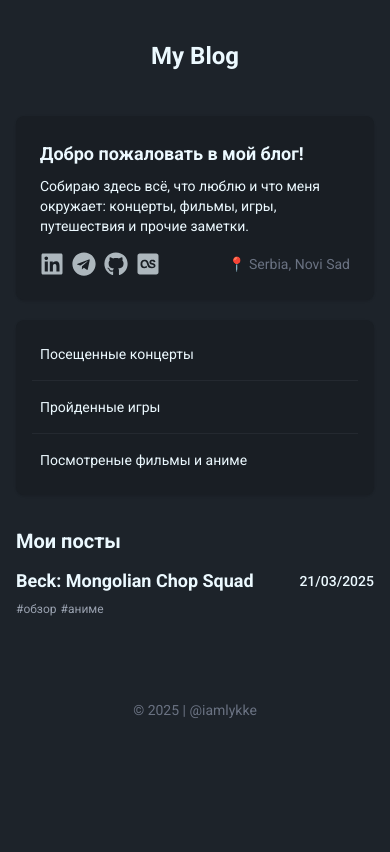
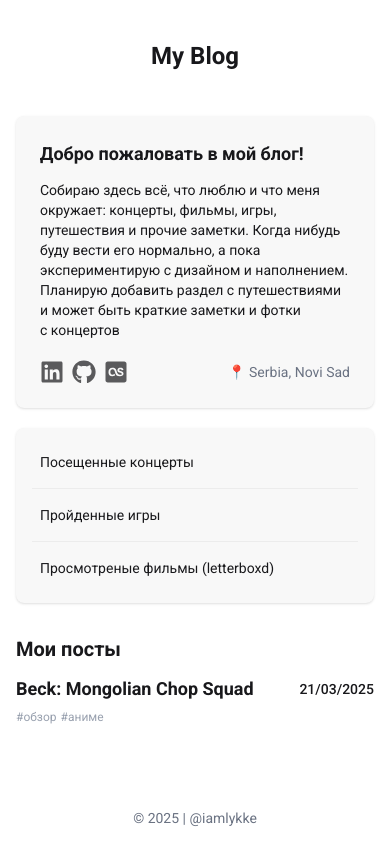
Before and after one commit to iamlykke/my-blog, a Next.js app: page / in a window 390 px wide. Built offline with nearby package versions, Linux system fonts and the light colour scheme; no server answers.

Commit message:
theme and layout updates

```diff
--- a/app/games/page.tsx
+++ b/app/games/page.tsx
@@ -1,9 +1,5 @@
 import Games from "@/content/games/games.mdx";
 
-export default function ConcertsPage() {
-  return (
-    <div>
-      <Games />
-    </div>
-  );
+export default function GamesPage() {
+  return <Games />;
 }
--- a/app/globals.css
+++ b/app/globals.css
@@ -2,37 +2,37 @@
 @plugin "daisyui";
 
 @plugin "daisyui" {
-  themes: dark --default;
+  themes: light --default;
 }
 
 @plugin "daisyui/theme" {
-  name: "bumblebee";
+  name: "light";
   default: true;
   prefersdark: false;
   color-scheme: "light";
   --color-base-100: oklch(100% 0 0);
-  --color-base-200: oklch(95% 0 0);
-  --color-base-300: oklch(92% 0 0);
-  --color-base-content: oklch(20% 0 0);
-  --color-primary: oklch(86% 0.022 252.894);
-  --color-primary-content: oklch(20% 0.042 265.755);
-  --color-secondary: oklch(75% 0.183 55.934);
-  --color-secondary-content: oklch(40% 0.123 38.172);
-  --color-accent: oklch(0% 0 0);
-  --color-accent-content: oklch(100% 0 0);
-  --color-neutral: oklch(37% 0.01 67.558);
-  --color-neutral-content: oklch(92% 0.003 48.717);
+  --color-base-200: oklch(98% 0 0);
+  --color-base-300: oklch(95% 0 0);
+  --color-base-content: oklch(21% 0.006 285.885);
+  --color-primary: oklch(45% 0.24 277.023);
+  --color-primary-content: oklch(93% 0.034 272.788);
+  --color-secondary: oklch(65% 0.241 354.308);
+  --color-secondary-content: oklch(94% 0.028 342.258);
+  --color-accent: oklch(77% 0.152 181.912);
+  --color-accent-content: oklch(38% 0.063 188.416);
+  --color-neutral: oklch(14% 0.005 285.823);
+  --color-neutral-content: oklch(92% 0.004 286.32);
   --color-info: oklch(74% 0.16 232.661);
-  --color-info-content: oklch(39% 0.09 240.876);
+  --color-info-content: oklch(29% 0.066 243.157);
   --color-success: oklch(76% 0.177 163.223);
   --color-success-content: oklch(37% 0.077 168.94);
   --color-warning: oklch(82% 0.189 84.429);
   --color-warning-content: oklch(41% 0.112 45.904);
-  --color-error: oklch(70% 0.191 22.216);
-  --color-error-content: oklch(39% 0.141 25.723);
-  --radius-selector: 1rem;
-  --radius-field: 0.5rem;
-  --radius-box: 1rem;
+  --color-error: oklch(71% 0.194 13.428);
+  --color-error-content: oklch(27% 0.105 12.094);
+  --radius-selector: 0.5rem;
+  --radius-field: 0.25rem;
+  --radius-box: 0.5rem;
   --size-selector: 0.25rem;
   --size-field: 0.25rem;
   --border: 1px;
--- a/app/layout.tsx
+++ b/app/layout.tsx
@@ -3,8 +3,6 @@ import { Roboto } from "next/font/google";
 import { Analytics } from "@vercel/analytics/react";
 import { Header } from "@/components/Header";
 import { Footer } from "@/components/Footer";
-import { Sidebar } from "@/components/Sidebar";
-import { InfoPanel } from "@/components/InfoPanel";
 
 import "./globals.css";
 
@@ -24,16 +22,16 @@ export default function RootLayout({
   children: React.ReactNode;
 }>) {
   return (
-    <html lang="en" data-theme="dark">
-      <body className={`${roboto.variable} bg-base-200 antialiased`}>
-        <div className="w-full max-w-[1920px] mx-auto flex h-full bg-base-200">
-          <Sidebar />
-          <main className="flex-1 px-4 md:px-8 py-6 overflow-y-auto bg-base-100">
+    <html lang="en" data-theme="light">
+      <body className={`${roboto.variable} antialiased`}>
+        <div className="w-full max-w-[768px] mx-auto flex h-full min-h-screen">
+          {/* <Sidebar /> */}
+          <main className="flex-1 px-4 py-6 overflow-y-auto flex flex-col">
             <Header />
-            <div className="mt-7 max-w-[768px] mx-auto">{children}</div>
+            <div className=" mx-auto block w-full">{children}</div>
             <Footer />
           </main>
-          <InfoPanel />
+          {/* <InfoPanel /> */}
         </div>
         <Analytics />
       </body>
--- a/components/Footer.tsx
+++ b/components/Footer.tsx
@@ -1,6 +1,6 @@
 export const Footer = () => {
   return (
-    <footer className="w-full footer footer-horizontal footer-center text-base-content pb-5 pt-12 rounded-b-none mt-auto">
+    <footer className="w-full footer footer-horizontal footer-center text-base-content pt-12 rounded-b-none mt-auto">
       <aside className="flex flex-row justify-center w-full">
         <p className="text-sm text-gray-500"> © 2025 | @iamlykke </p>
       </aside>
--- a/components/Header.tsx
+++ b/components/Header.tsx
@@ -15,7 +15,7 @@ export const Header: React.FC = () => {
   };
 
   return (
-    <div className="navbar p-0 justify-center h-fit relative max-w-[768px] mx-auto">
+    <div className="navbar p-0 justify-center h-fit relative max-w-[768px] mx-auto mb-7">
       {previousPage && (
         <Link href="/" className="absolute left-0 text-md">
           ← Назад
--- a/components/Intro.tsx
+++ b/components/Intro.tsx
@@ -1,20 +1,18 @@
-import {
-  FaLinkedin,
-  FaTelegram,
-  FaGithub,
-  FaLastfmSquare,
-} from "react-icons/fa";
+import { FaLinkedin, FaGithub, FaLastfmSquare } from "react-icons/fa";
 
 export const Intro: React.FC = () => {
   return (
-    <section className="card bg-base-200 my-5 flex flex-row gap-4 shadow-sm p-6">
+    <section className="card bg-base-200 my-b-5 flex flex-row gap-4 shadow-sm p-6">
       <div className="flex flex-col w-full">
         <h2 className="font-bold text-lg">Добро пожаловать в мой блог!</h2>
-        <p className="text-sm mt-2">
+        <p className="text-sm mt-3">
           Собираю здесь всё, что люблю и что меня окружает: концерты, фильмы,
-          игры, путешествия и прочие заметки.
+          игры, путешествия и прочие заметки. Когда нибудь буду вести его
+          нормально, а пока экспериментирую с дизайном и наполнением. Планирую
+          добавить раздел с путешествиями и может быть краткие заметки и фотки с
+          концертов
         </p>
-        <div className="flex flex-row justify-between mt-4 items-center">
+        <div className="flex flex-row justify-between mt-5 items-center">
           <div className="flex gap-2">
             <a
               href="https://www.linkedin.com/in/sergeiusachev/"
@@ -25,12 +23,12 @@ export const Intro: React.FC = () => {
                 className="opacity-70 hover:opacity-100 transition-all duration-300"
               />
             </a>
-            <a href="https://t.me/iamlykke" target="_blank">
+            {/* <a href="https://t.me/iamlykke" target="_blank">
               <FaTelegram
                 size="1.5rem"
                 className="opacity-70 hover:opacity-100 transition-all duration-300"
               />
-            </a>
+            </a> */}
             <a href="https://github.com/iamlykke" target="_blank">
               <FaGithub
                 size="1.5rem"
--- a/components/Lists.tsx
+++ b/components/Lists.tsx
@@ -20,7 +20,7 @@ export const Lists = () => {
             href={"https://letterboxd.com/iamlykke/films/diary/"}
             className="text-md"
           >
-            Посмотреные фильмы и аниме
+            Просмотреные фильмы (letterboxd)
           </Link>
         </li>
         {/* <li className="text-md list-row">
```
